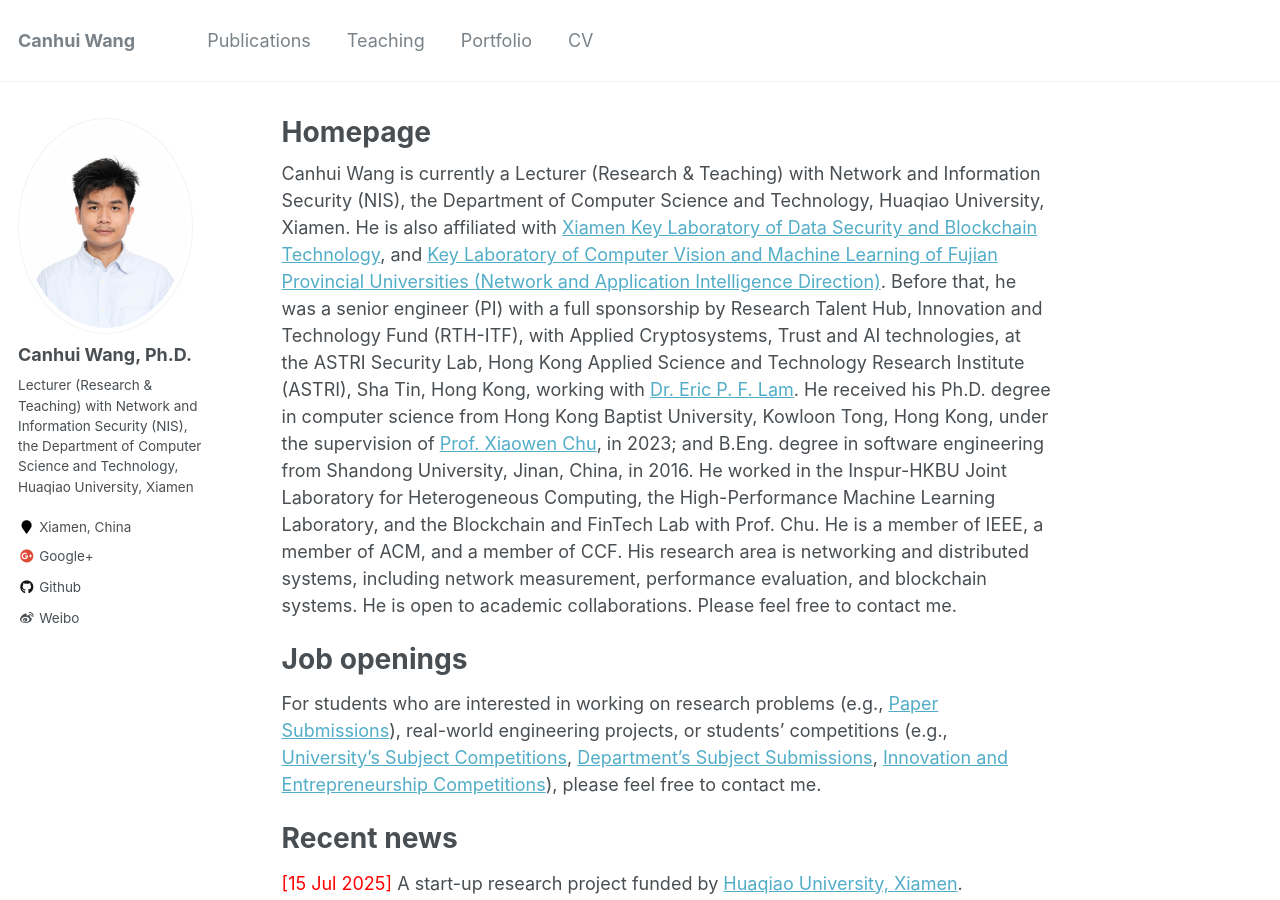
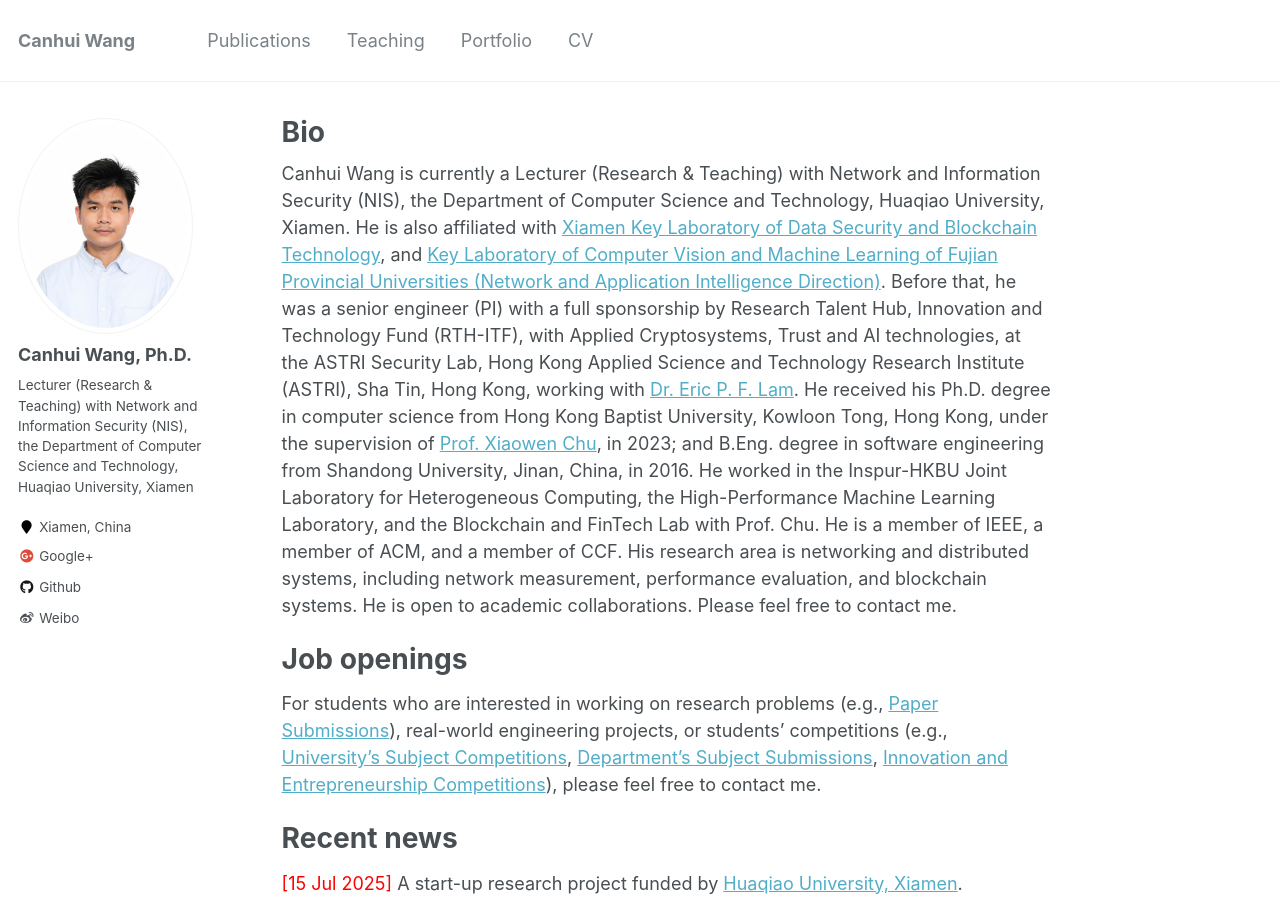
Before and after one commit to Canhui/canhui.github.io, a Jekyll site: the page built from _pages/about.md, in a window 1280 px wide and 900 px high. Built offline with Jekyll 4.4.1, drawn with Linux system fonts in a browser that asks for light colours.

Commit message:
Update about.md

```diff
--- a/_pages/about.md
+++ b/_pages/about.md
@@ -1,8 +1,8 @@
 ---
 permalink: /
 #title: "Brief biography"
-title: "Homepage"
-excerpt: "Homepage"
+title: "Bio"
+excerpt: "Bio"
 author_profile: true
 redirect_from:
   - /about/
```
